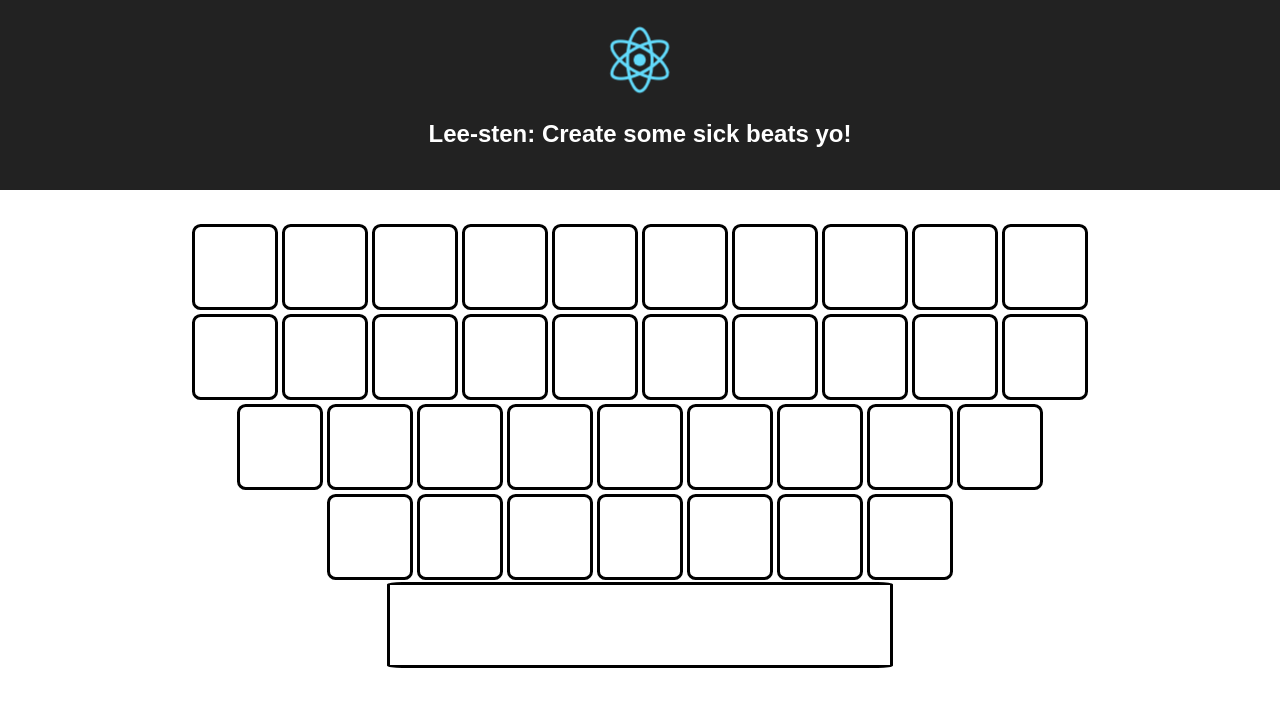
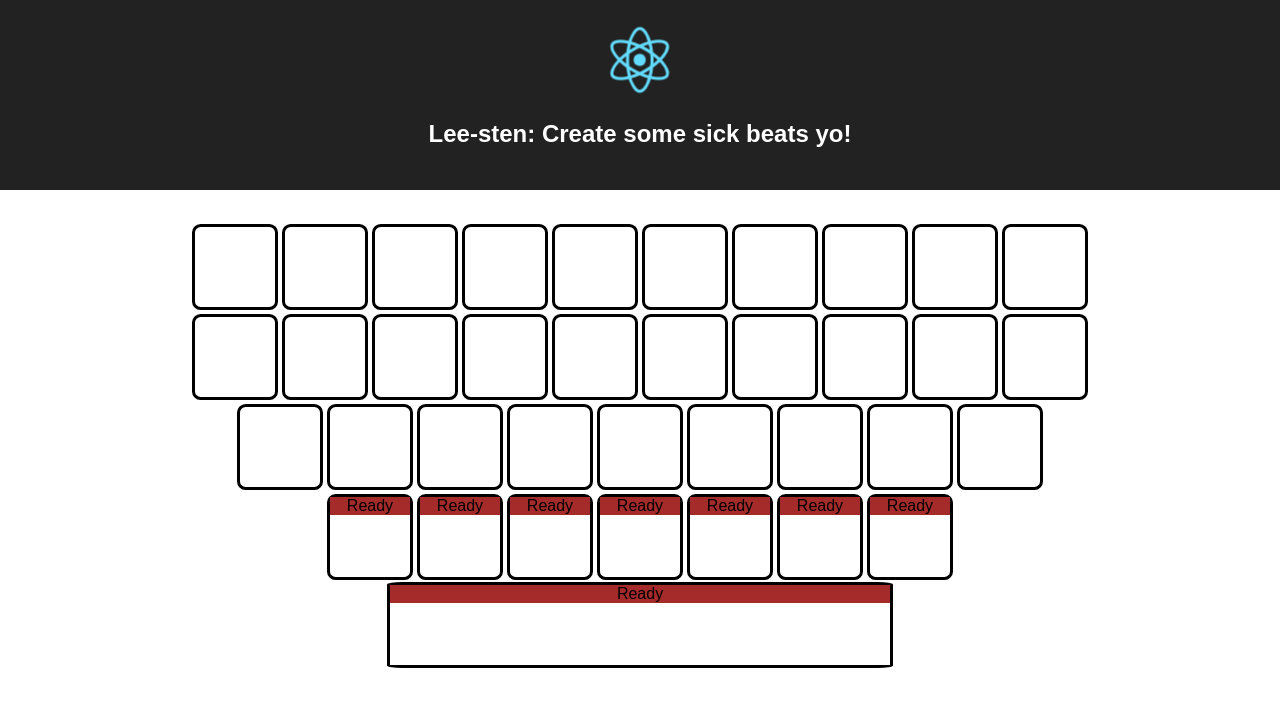
Before and after one commit to Dawolee/lee-sten, a React (Create React App) app: page / in a window 1280 px wide. Shown: the top 706 px of the page. Built offline with nearby package versions, Linux system fonts and the light colour scheme.

Commit message:
added notification if sound assigned to a key

```diff
--- a/src/singleKey.js
+++ b/src/singleKey.js
@@ -13,6 +13,7 @@ export default class SingleKey extends Component {
   }
 
   addSound(acceptedFiles, rejectedFiles) {
+    if (!this.state.assigned) {
       const promise = new Promise((resolve, reject) => {
         const reader = new FileReader();
         reader.readAsDataURL(acceptedFiles[0]);
@@ -35,23 +36,31 @@ export default class SingleKey extends Component {
         }
       );
     }
+  }
 
   componentDidMount() {
     if (!this.state.assigned) {
       if (this.props.keyVal === 90) {
         this.setState({ audio: kick });
+        this.setState({ assigned: true });
       } else if (this.props.keyVal === 88) {
         this.setState({ audio: snare });
+        this.setState({ assigned: true });
       } else if (this.props.keyVal === 67) {
         this.setState({ audio: openhat });
+        this.setState({ assigned: true });
       } else if (this.props.keyVal === 86) {
         this.setState({ audio: tom });
+        this.setState({ assigned: true });
       } else if (this.props.keyVal === 66) {
         this.setState({ audio: ride });
+        this.setState({ assigned: true });
       } else if (this.props.keyVal === 77) {
         this.setState({ audio: crash1 });
+        this.setState({ assigned: true });
       } else if (this.props.keyVal === 78) {
         this.setState({ audio: china });
+        this.setState({ assigned: true });
       }
     }
     window.addEventListener('keydown', e => {
@@ -74,7 +83,7 @@ export default class SingleKey extends Component {
         onDrop={this.addSound.bind(this)}
         className={this.state.playing}
       >
-        <div />
+        {this.state.assigned ? <div className="assigned">Ready</div> : <div />}
       </Dropzone>
     );
   }
--- a/src/spacebar.js
+++ b/src/spacebar.js
@@ -48,7 +48,7 @@ export default class Spacebar extends Component {
   render() {
     return (
       <Dropzone className={this.state.playing}>
-        <div />
+        <div className="assigned">Ready</div>
       </Dropzone>
     );
   }
```
Also changed, not shown: 1 other file (tests, documents, lock files or other folders). Lines whose indentation alone changed are shown as unchanged.
